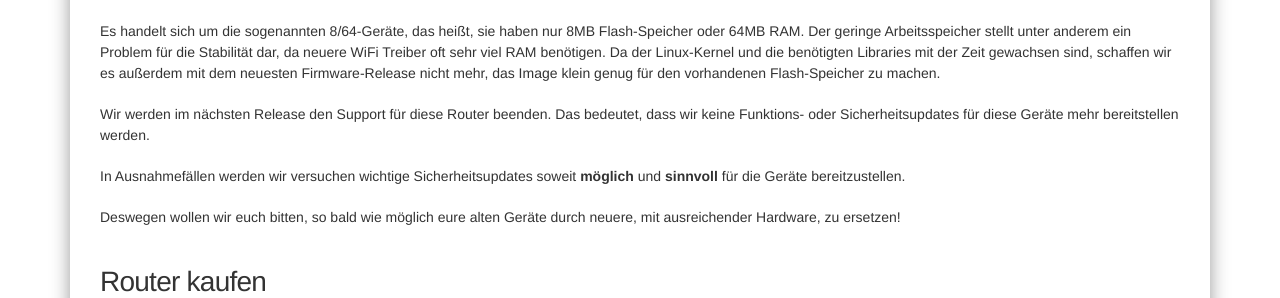
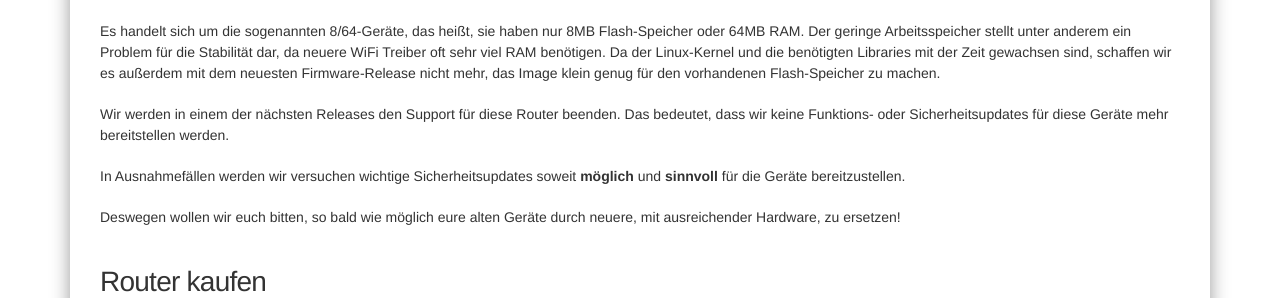
Before and after one commit to freifunkMUC/freifunkmuc.github.io, a Jekyll site: the page built from _posts/2023-12-08-supportende-von-8-64-routern.markdown, in a window 1280 px wide and 900 px high. Shown: the part 252-550 px from the top of the window. Built offline with Jekyll 4.4.1, drawn with Linux system fonts in a browser that asks for light colours.

Commit message:
eol-8-64: be less strong about the end of support

```diff
--- a/_posts/2023-12-08-supportende-von-8-64-routern.markdown
+++ b/_posts/2023-12-08-supportende-von-8-64-routern.markdown
@@ -14,7 +14,7 @@ Arbeitsspeicher stellt unter anderem ein Problem für die Stabilität dar, da ne
 benötigen. Da der Linux-Kernel und die benötigten Libraries mit der Zeit gewachsen sind, schaffen wir es außerdem mit
 dem neuesten Firmware-Release nicht mehr, das Image klein genug für den vorhandenen Flash-Speicher zu machen.
 
-Wir werden im nächsten Release den Support für diese Router beenden. Das bedeutet, dass wir keine Funktions- oder
+Wir werden in einem der nächsten Releases den Support für diese Router beenden. Das bedeutet, dass wir keine Funktions- oder
 Sicherheitsupdates für diese Geräte mehr bereitstellen werden.
 
 In Ausnahmefällen werden wir versuchen wichtige Sicherheitsupdates soweit **möglich** und **sinnvoll** für die Geräte
```
